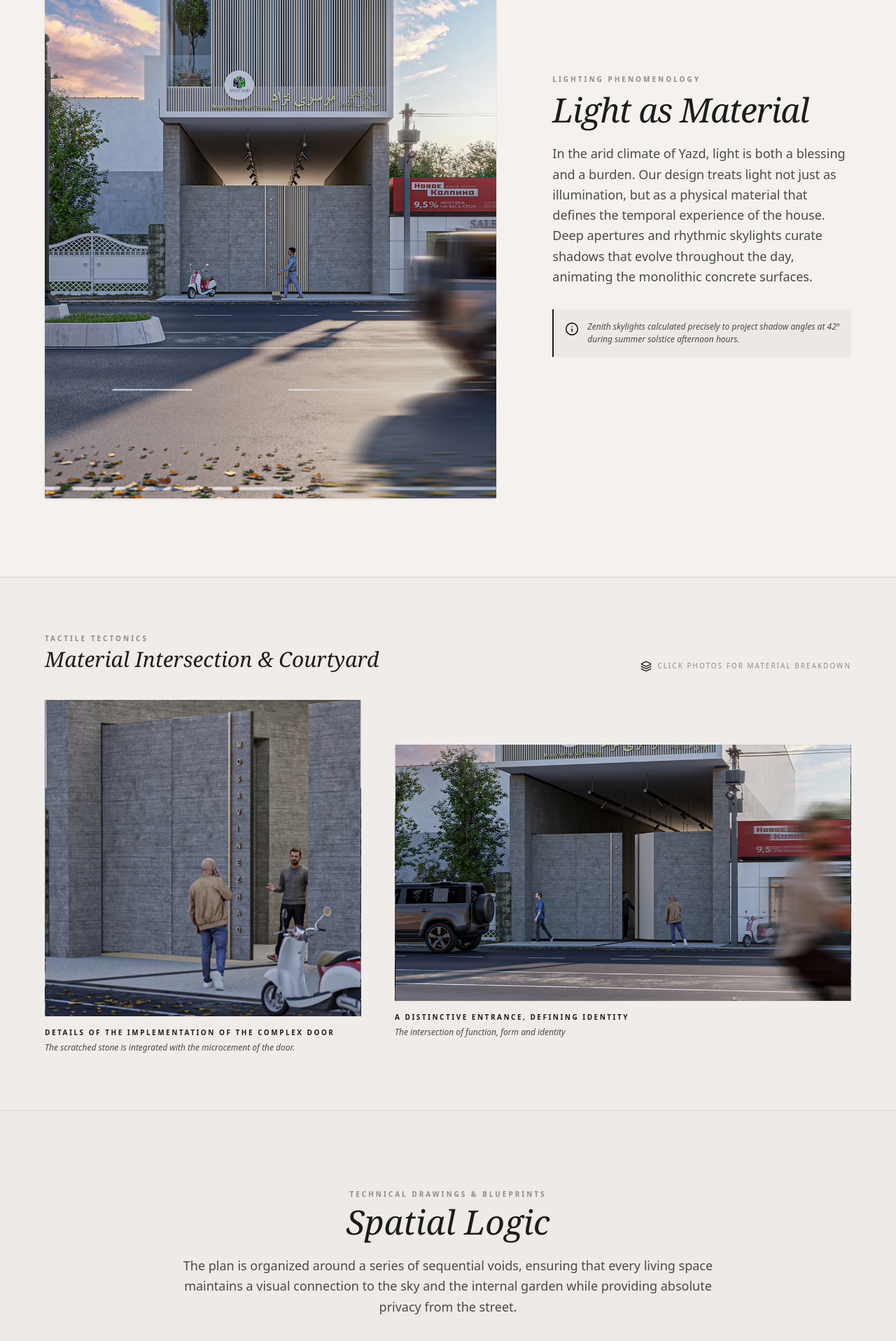
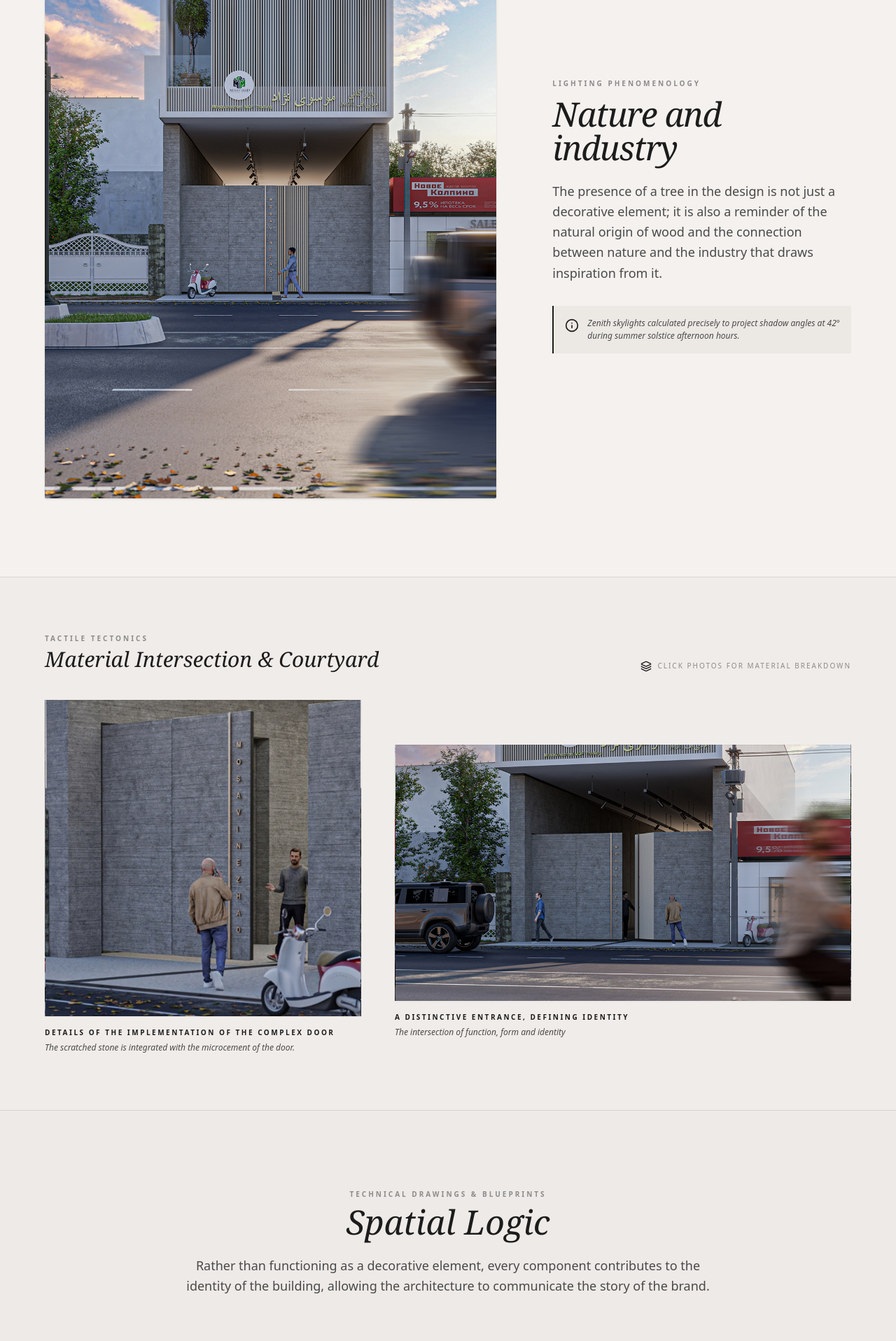
Before and after one commit to mohsenih236-creator/chaj-office, a React (Vite) app: page / in a window 1280 px wide. Shown: the part 1340-3256 px from the top of the page at 70% size. Built offline with nearby package versions, Linux system fonts and the light colour scheme; a web font is replaced by a local one.

Commit message:
Update projects.ts

```diff
--- a/src/data/projects.ts
+++ b/src/data/projects.ts
@@ -309,15 +309,15 @@ export const projects: Project[] = [
     heroImage: "/images/12.jpg",
     narrativeEn: "Designed for an MDF showroom, the façade draws inspiration from the vertical rhythm of stacked MDF panels, translating the essence of the product into an architectural expression.",
     narrativeFa: "ریتم لوورهای عمودی نما، برداشتی انتزاعی از چیدمان منظم ورق‌های MDF است؛ عنصری که به نمای ساختمان نظم، عمق و هویت می‌بخشد.",
-    lightSectionTitleEn: "Light as Material",
-    lightSectionTitleFa: "نور به عنوان ماده",
-    lightNarrativeEn: "In the arid climate of Yazd, light is both a blessing and a burden. Our design treats light not just as illumination, but as a physical material that defines the temporal experience of the house. Deep apertures and rhythmic skylights curate shadows that evolve throughout the day, animating the monolithic concrete surfaces.",
-    lightNarrativeFa: "در اقلیم خشک یزد، نور هم نعمت است و هم چالش. طراحی ما با نور نه فقط به عنوان روشنایی، بلکه به عنوان یک ماده فیزیکی ملموس برخورد می‌کند که تجربه زمانی خانه را شکل می‌دهد. گشودگی‌های عمیق و نورگیرهای ریتمیک، سایه‌های متغیری ایجاد می‌کنند که در طول روز سطوح یکپارچه بتنی را زنده می‌سازند.",
+    lightSectionTitleEn: "Nature and industry",
+    lightSectionTitleFa: "طبیعت و صنعت",
+    lightNarrativeEn: "The presence of a tree in the design is not just a decorative element; it is also a reminder of the natural origin of wood and the connection between nature and the industry that draws inspiration from it.",
+    lightNarrativeFa: "حضور درخت در دل نما، تنها یک عنصر تزئینی نیست؛ بلکه یادآور منشأ طبیعی چوب و پیوند میان طبیعت و صنعتی است که از آن الهام می‌گیرد.",
     lightImage: "/images/west-view-01.jpg",
     spatialSectionTitleEn: "Spatial Logic",
     spatialSectionTitleFa: "منطق فضایی",
-    spatialNarrativeEn: "The plan is organized around a series of sequential voids, ensuring that every living space maintains a visual connection to the sky and the internal garden while providing absolute privacy from the street.",
-    spatialNarrativeFa: "پلان پروژه بر حول سلسله‌مراتبی از فضاهای خالی ترتیب یافته است، به‌گونه‌ای که هر فضای زندگی ارتباط چشمی مداومی با آسمان و حیاط داخلی داشته باشد و در عین حال محرمیت مطلق را در برابر خیابان حفظ کند.",
+    spatialNarrativeEn: "Rather than functioning as a decorative element, every component contributes to the identity of the building, allowing the architecture to communicate the story of the brand.",
+    spatialNarrativeFa: "بازتابه نمایی است که فراتر از یک پوسته عمل می‌کند و پیش از ورود، داستان فعالیت مجموعه را روایت می‌کند.",
     details: [
       {
         id: "d1",
```
